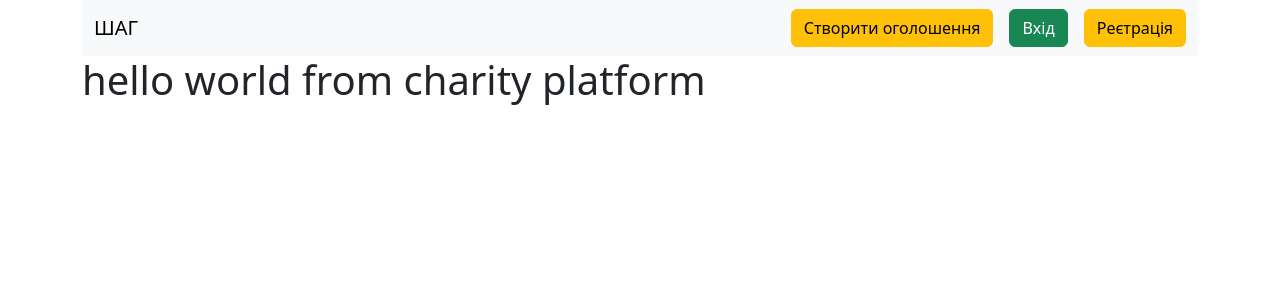
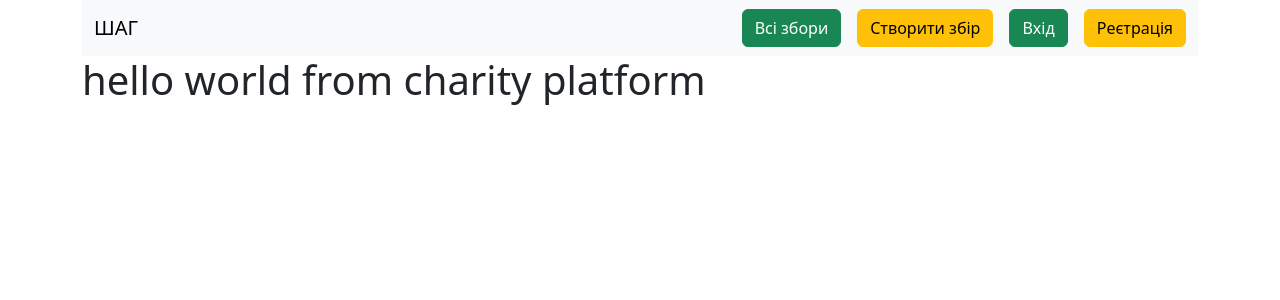
Before and after one commit to YehorBelyi/charity-platform, a Django app: page / in a window 1280 px wide. Shown: the top 300 px of the page. Run offline with Django 5.2, Linux system fonts and the light colour scheme.

Commit message:
feat(navbar): add 'All announcements' button to navbar

```diff
--- a/pages/templates/components/navbar.html
+++ b/pages/templates/components/navbar.html
@@ -4,8 +4,12 @@
 		<div class="d-flex justify-content-between " id="navbarSupportedContent">
 			<ul class="navbar-nav me-auto mb-2 mb-lg-0 gap-3">
 				<li class="nav-item">
-					<a class="nav-item btn btn-warning" aria-current="page" href="{% url "create_announcement" %}">Створити
-						оголошення</a>
+					<a class="nav-item btn btn-success" aria-current="page" href="{% url 'fundraisers:announcements' %}">Всі
+						збори</a>
+				</li>
+				<li class="nav-item">
+					<a class="nav-item btn btn-warning" aria-current="page" href="{% url 'fundraisers:create_announcement' %}">Створити
+						збір</a>
 				</li>
 				{% if user.is_authenticated %}
 					<li class="nav-item dropdown">
```
